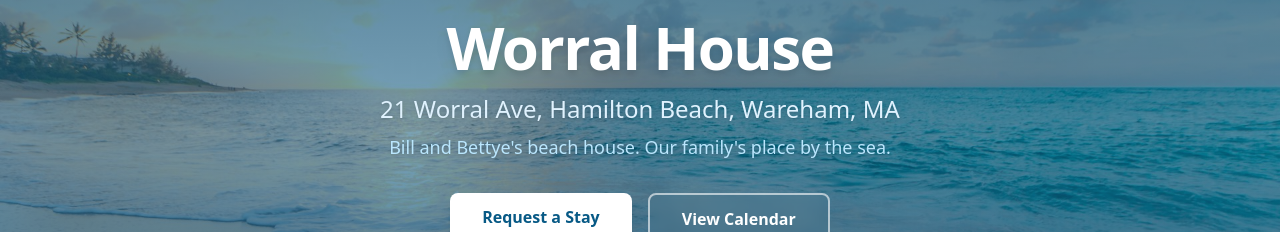
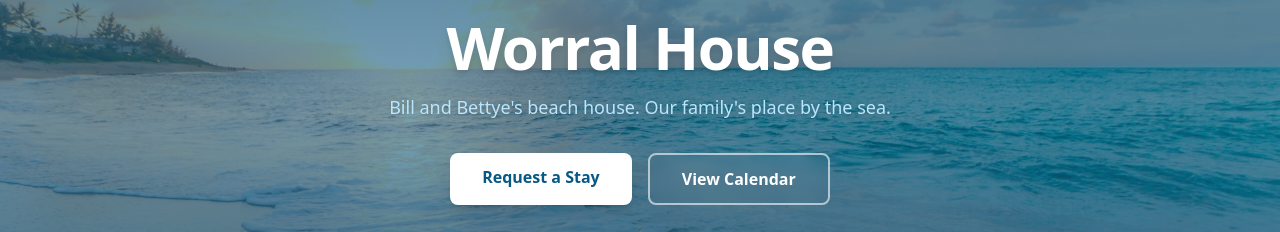
Before and after one commit to johnhreardoniv/worral-house-site, a React (Vite) app: page / in a window 1280 px wide. Shown: the part 184-416 px from the top of the page. Built offline with nearby package versions, Linux system fonts and the light colour scheme.

Commit message:
feat: move address from hero to contact section

```diff
--- a/src/App.jsx
+++ b/src/App.jsx
@@ -86,7 +86,6 @@ function HeroSection() {
       <div className="absolute inset-0 bg-gradient-to-b from-sky-900/70 via-sky-800/50 to-sky-900/80" />
       <div className="relative max-w-4xl mx-auto text-center">
         <h1 className="text-5xl md:text-6xl font-bold mb-4 tracking-tight drop-shadow-lg">Worral House</h1>
-        <p className="text-xl md:text-2xl text-sky-100 mb-2 drop-shadow">21 Worral Ave, Hamilton Beach, Wareham, MA</p>
         <p className="text-lg text-sky-200 mb-8 drop-shadow">Bill and Bettye's beach house. Our family's place by the sea.</p>
         <div className="flex flex-col sm:flex-row gap-4 justify-center">
           <a
@@ -402,6 +401,7 @@ function ContactSection() {
           For anything booking or website related, reach out to Johnny at
         </p>
         <p className="text-lg font-semibold text-gray-800">worralhouse@gmail.com</p>
+        <p className="text-sm text-gray-600 mt-2">21 Worral Ave, Hamilton Beach, Wareham, MA 02571</p>
         <p className="text-sm text-gray-400 mt-8">
           For urgent house matters or emergencies, contact Uncle Jim or Aunt Caroline directly.
         </p>
```
